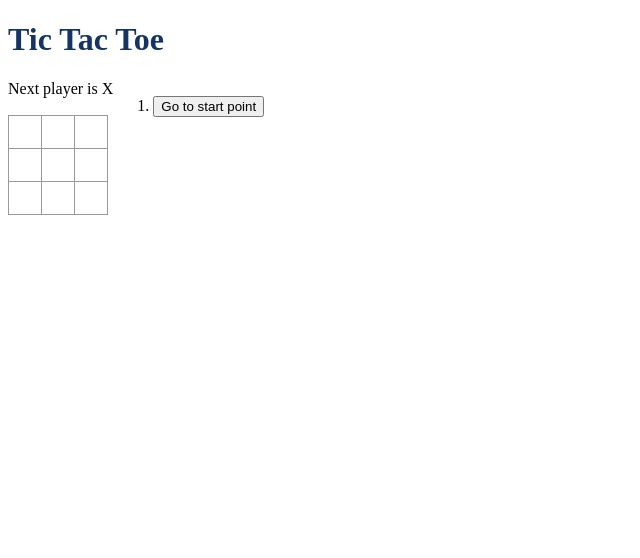
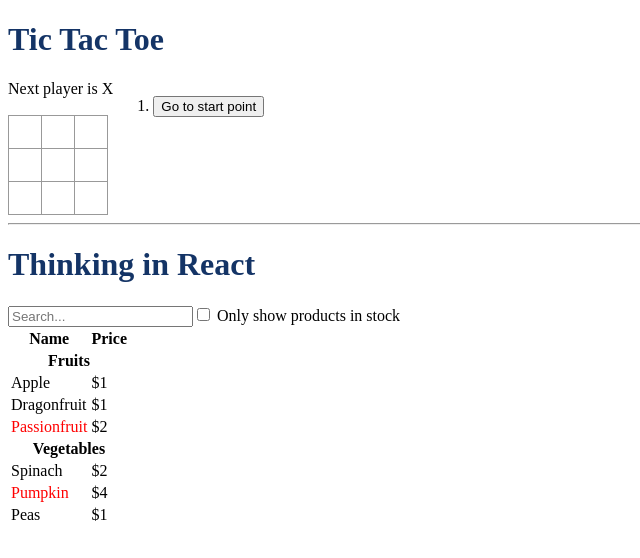
Before and after one commit to mszahan/react-official, a React (Vite) app: page / in a window 1280 px wide. Shown: the top 558 px of the page, without its empty margins (0-640 px from the left). Built offline with nearby package versions, Linux system fonts and the light colour scheme.

Commit message:
created the static version of the Filterable Product Table

```diff
--- a/src/App.jsx
+++ b/src/App.jsx
@@ -1,10 +1,14 @@
 import Game from "./components/TicTacToe";
+import SearchThink from "./components/SearchThink";
 
 const App = () => {
     return (
         <div className="app">
             <h1>Tic Tac Toe</h1>
             <Game/>
+            <hr />
+            <h1>Thinking in React</h1>
+            <SearchThink/>
         </div>
     )
 }
--- /dev/null
+++ b/src/components/SearchThink.jsx
@@ -0,0 +1,96 @@
+function ProductCategoryRow({category}) {
+    return (
+        <tr>
+            <th colSpan='2'>
+                {category}
+            </th>
+        </tr>
+    )
+}
+
+function ProductRow ({product}) {
+    const name = product.stocked ? product.name :
+    <span style={{color: 'red'}}>
+        {product.name}
+    </span>;
+
+    return (
+        <tr>
+            <td>{name}</td>
+            <td> {product.price} </td>
+        </tr>
+    )
+}
+
+function ProductTable({products}) {
+    const rows = []
+    let lastCategory = null;
+
+    products.forEach((product) => {
+        if (product.category !== lastCategory) {
+            rows.push(
+                <ProductCategoryRow
+                category={product.category}
+                key={product.category}/>
+            );
+        }
+
+        rows.push(
+            <ProductRow
+            product={product}
+            key={product.name}/>
+        )
+
+        lastCategory = product.category
+
+    })
+
+    return (
+        <table>
+            <thead>
+                <tr>
+                    <th>Name</th>
+                    <th>Price</th>
+                </tr>
+            </thead>
+            <tbody> {rows} </tbody>
+        </table>
+    )
+}
+
+function SearchBar() {
+    return (
+        <form action="">
+            <input type="text" placeholder="Search..."/>
+            <label>
+                <input type="checkbox" />
+                {' '}
+                Only show products in stock
+            </label>
+        </form>
+    )
+}
+
+
+function FilterableProductTable({products}) {
+    return (
+        <div>
+            <SearchBar/>
+            <ProductTable products={products}/>
+        </div>
+    )
+}
+
+const PRODUCTS = [
+    {category: "Fruits", price: "$1", stocked: true, name: "Apple"},
+    {category: "Fruits", price: "$1", stocked: true, name: "Dragonfruit"},
+    {category: "Fruits", price: "$2", stocked: false, name: "Passionfruit"},
+    {category: "Vegetables", price: "$2", stocked: true, name: "Spinach"},
+    {category: "Vegetables", price: "$4", stocked: false, name: "Pumpkin"},
+    {category: "Vegetables", price: "$1", stocked: true, name: "Peas"}
+  ];
+
+
+export default function SearchThink () {
+    return <FilterableProductTable products={PRODUCTS}/>;
+}
```
